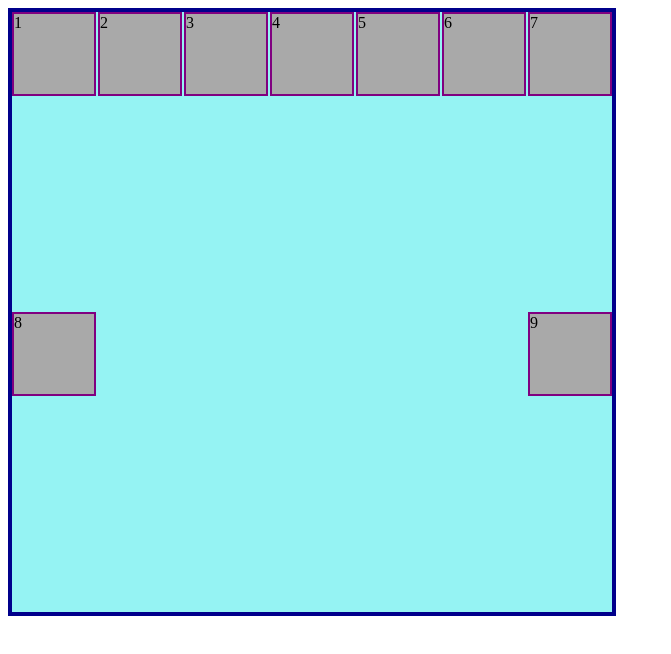
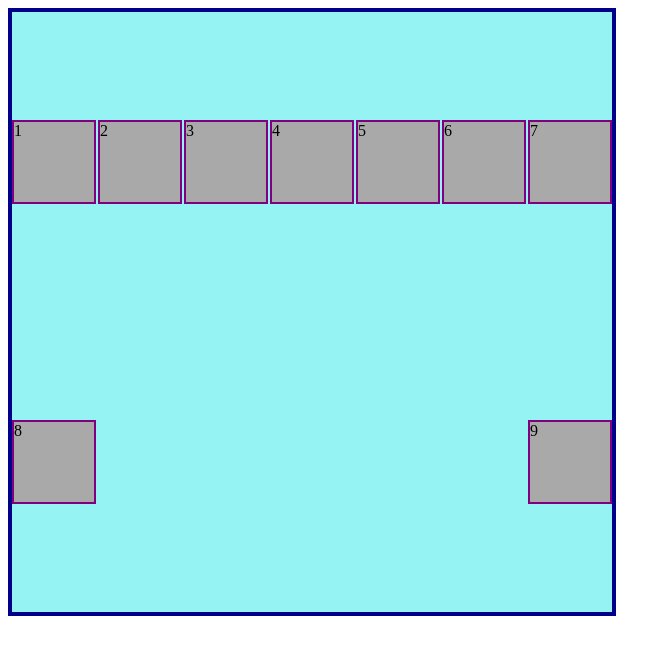
Before and after one commit to VitorMeloDev/FLEX_BOX_TESTS, a plain HTML site: page index.html in a window 1280 px wide. Shown: the whole page, without its empty margins (0-671 px from the left). Drawn offline with Linux system fonts and the light colour scheme.

Commit message:
Alignment Vertical with align-items

```diff
--- a/style.css
+++ b/style.css
@@ -22,7 +22,11 @@
     /* justify-content: space-around; */
     /* justify-content: space-evenly; */
 
-
+    /* align-items: flex-start; */
+    /* align-items: flex-end; */
+    align-items: center;
+    /* align-items: baseline; */
+    /* align-items: stretch;     */
 }
 
 .box{
```
